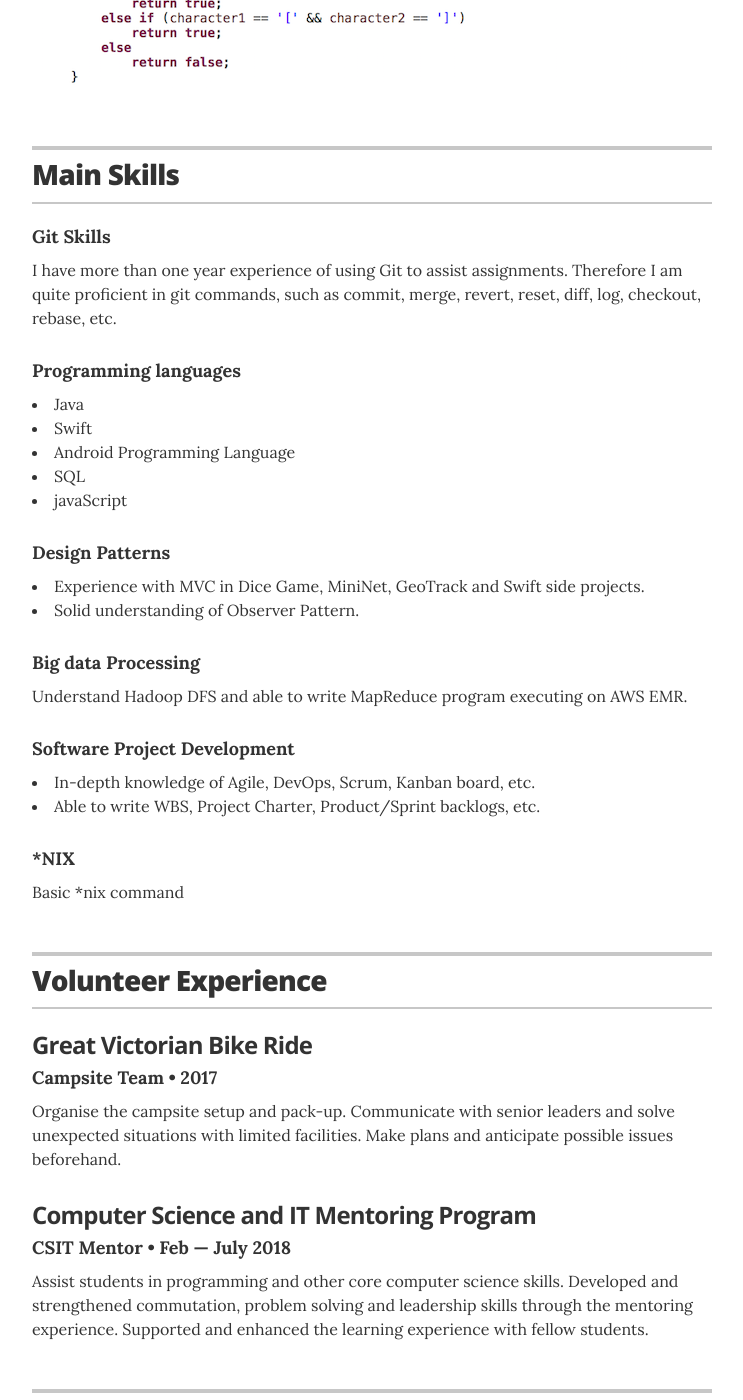
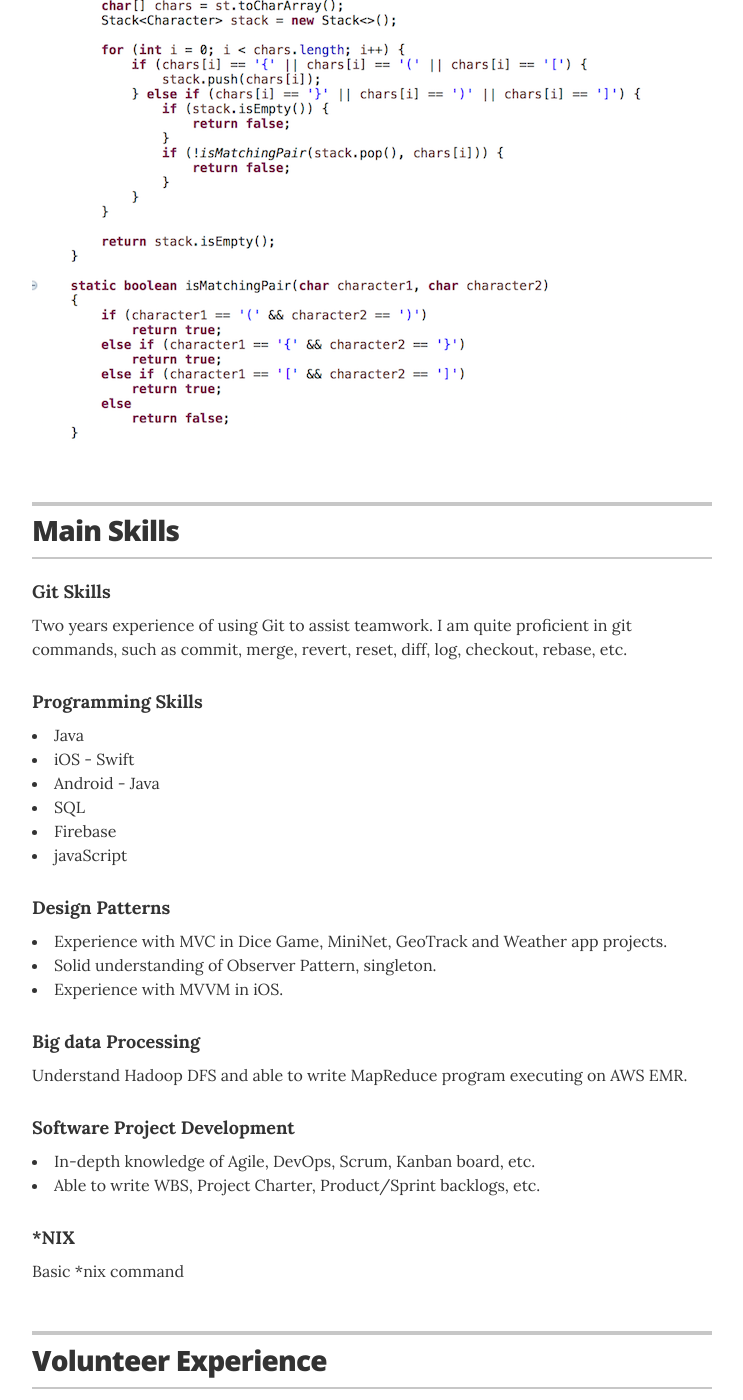
Before and after one commit to rmit-s3681602-JingYi-Zhao/rmit-s3681602-JingYi-Zhao.github.io, a Jekyll site: the page built from index.html, in a window 1280 px wide and 1400 px high, scrolled down 5152 px. Shown: the whole window, without its empty margins (268-1011 px from the left). Built offline with Jekyll 4.4.1, drawn with Linux system fonts in a browser that asks for light colours; some of the changed text lies outside the part shown.

Commit message:
work experience

```diff
--- a/_config.yml
+++ b/_config.yml
@@ -37,7 +37,7 @@
 
 # Decide which sections to use
 # comment out to hide
-# resume_section_experience:      true
+resume_section_experience:      true
 resume_section_education:       true
 resume_section_projects:        true
 resume_section_skills:          true
--- a/_data/skills.yml
+++ b/_data/skills.yml
@@ -1,21 +1,23 @@
 # Skills
 # GIT
 - skill: Git Skills
-  description: I have more than one year experience of using Git to assist assignments. Therefore I am quite
+  description: Two years experience of using Git to assist teamwork. I am quite
               proficient in git commands, such as commit, merge, revert, reset, diff, log, checkout, rebase, etc.
 
 # languages
-- skill: Programming languages
+- skill: Programming Skills
   description:
                 <li> Java </li>
-                <li> Swift </li>
-                <li> Android Programming Language </li>
+                <li> iOS - Swift </li>
+                <li> Android - Java </li>
                 <li> SQL </li>
+                <li> Firebase </li>
                 <li> javaScript </li>
 #  design pattern
 - skill: Design Patterns
-  description: <li>Experience with MVC in Dice Game, MiniNet, GeoTrack and Swift side projects.</li>
-               <li>Solid understanding of Observer Pattern.</li>
+  description: <li>Experience with MVC in Dice Game, MiniNet, GeoTrack and Weather app projects.</li>
+               <li>Solid understanding of Observer Pattern, singleton.</li>
+               <li>Experience with MVVM in iOS.</li>
 
 - skill: Big data Processing
   description: Understand Hadoop DFS and able to write MapReduce program executing on AWS EMR.
--- a/_layouts/resume.html
+++ b/_layouts/resume.html
@@ -53,7 +53,7 @@
       <section class="content-section">
 
         <header class="section-header">
-          <h2>Experience</h2>
+          <h2>Work Experience</h2>
         </header>
 
         {% for job in site.data.experience %}
```
Also changed, not shown: _data/experience.yml (+10 -10 lines), 1 other file.
